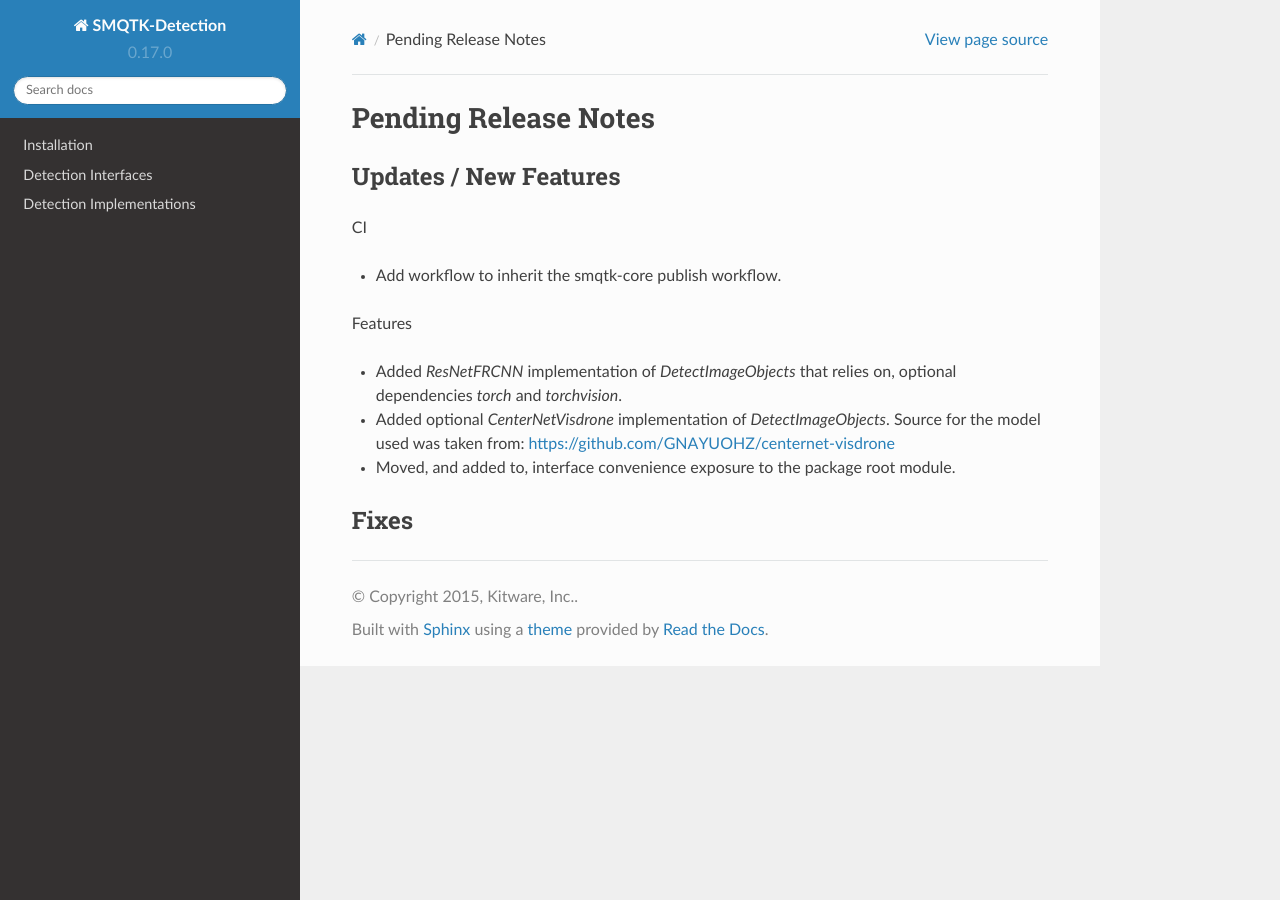
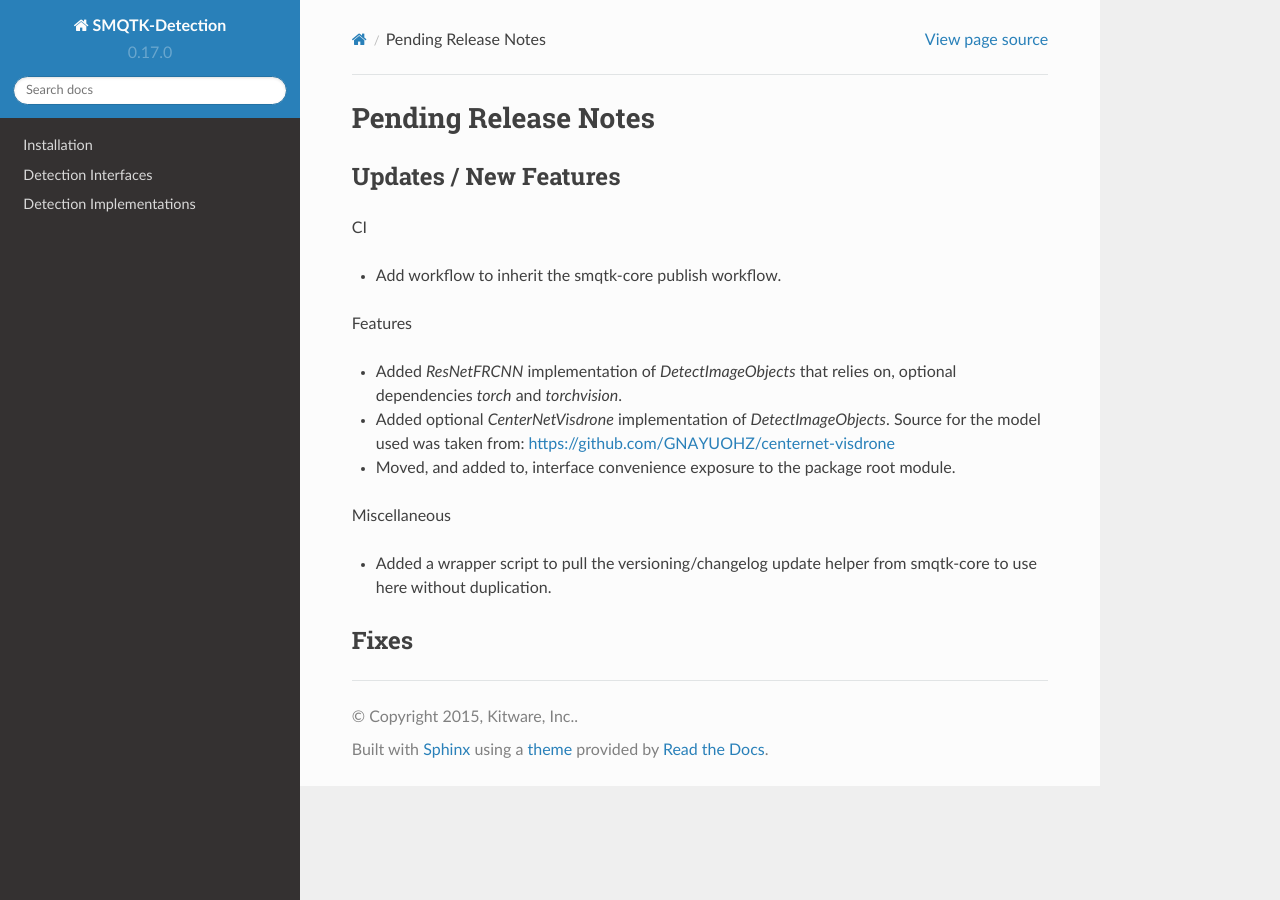
Before and after one commit to Kitware/SMQTK-Detection, a Sphinx documentation site: the page built from docs/release_notes/pending_release.rst, in a window 1280 px wide. Built offline with Sphinx 7.4.7 and the Read the Docs theme 2.0.0, drawn with Linux system fonts in a browser that asks for light colours; pages that are not in the unit, such as notebooks, are missing from menus; the version number is read from the project's files by our own code.

Commit message:
Add wrapper script to pull/run the common script in core

```diff
--- a/docs/release_notes/pending_release.rst
+++ b/docs/release_notes/pending_release.rst
@@ -20,5 +20,10 @@ Features
 * Moved, and added to, interface convenience exposure to the package root
   module.
 
+Miscellaneous
+
+* Added a wrapper script to pull the versioning/changelog update helper from
+  smqtk-core to use here without duplication.
+
 Fixes
 -----
```
Also changed, not shown: 2 other files.
